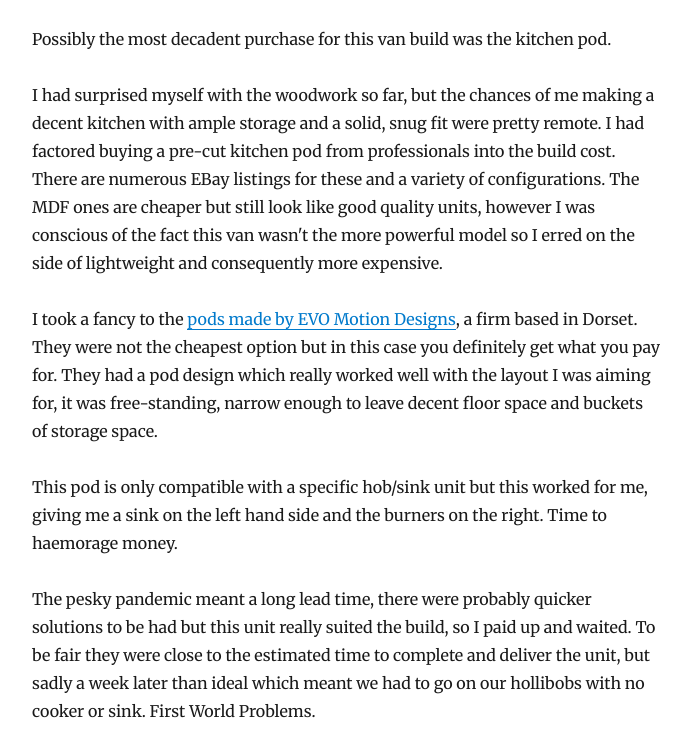
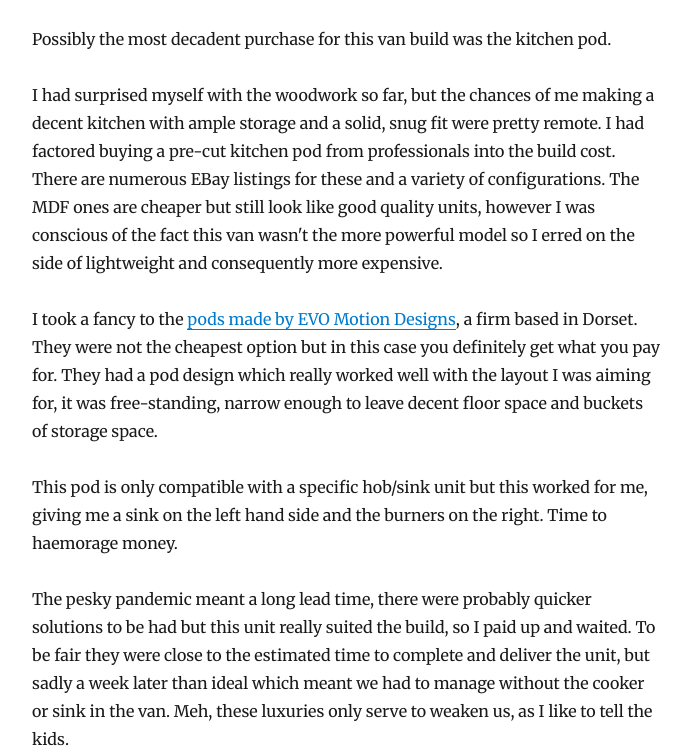
Before and after one commit to steventux/crampervan, a Gatsby site: page /blog/lego-kitchen/ in a window 1280 px wide. Shown: the part 198-952 px from the top of the page, without its empty margins (293-984 px from the left). Built offline with nearby package versions, Linux system fonts and the light colour scheme; Gatsby itself is replaced by a stand-in of ours; some packages are replaced by stand-ins of ours.

Commit message:
Adhere to Lynn's content style guide

```diff
--- a/content/blog/lego-kitchen/index.md
+++ b/content/blog/lego-kitchen/index.md
@@ -11,7 +11,7 @@ I took a fancy to the [pods made by EVO Motion Designs](https://www.evomotiondes
 
 This pod is only compatible with a specific hob/sink unit but this worked for me, giving me a sink on the left hand side and the burners on the right. Time to haemorage money.
 
-The pesky pandemic meant a long lead time, there were probably quicker solutions to be had but this unit really suited the build, so I paid up and waited. To be fair they were close to the estimated time to complete and deliver the unit, but sadly a week later than ideal which meant we had to go on our hollibobs with no cooker or sink. First World Problems.
+The pesky pandemic meant a long lead time, there were probably quicker solutions to be had but this unit really suited the build, so I paid up and waited. To be fair they were close to the estimated time to complete and deliver the unit, but sadly a week later than ideal which meant we had to manage without the cooker or sink in the van. Meh, these luxuries only serve to weaken us, as I like to tell the kids.
 
 When the unit arrived the first noticeable thing was that there was a lot of it and it was all flat on a pallet. Instructions were provided, as were all the necessary fixings and some handy general guidance on assembly. I can't fault how comprehensive the kit was, the only tip I'd give anyone assembling one of these is take your time, find a large dry, clean space, and have a small, powered screwdriver to assist as there are about a million screws to wind in.
 
```
